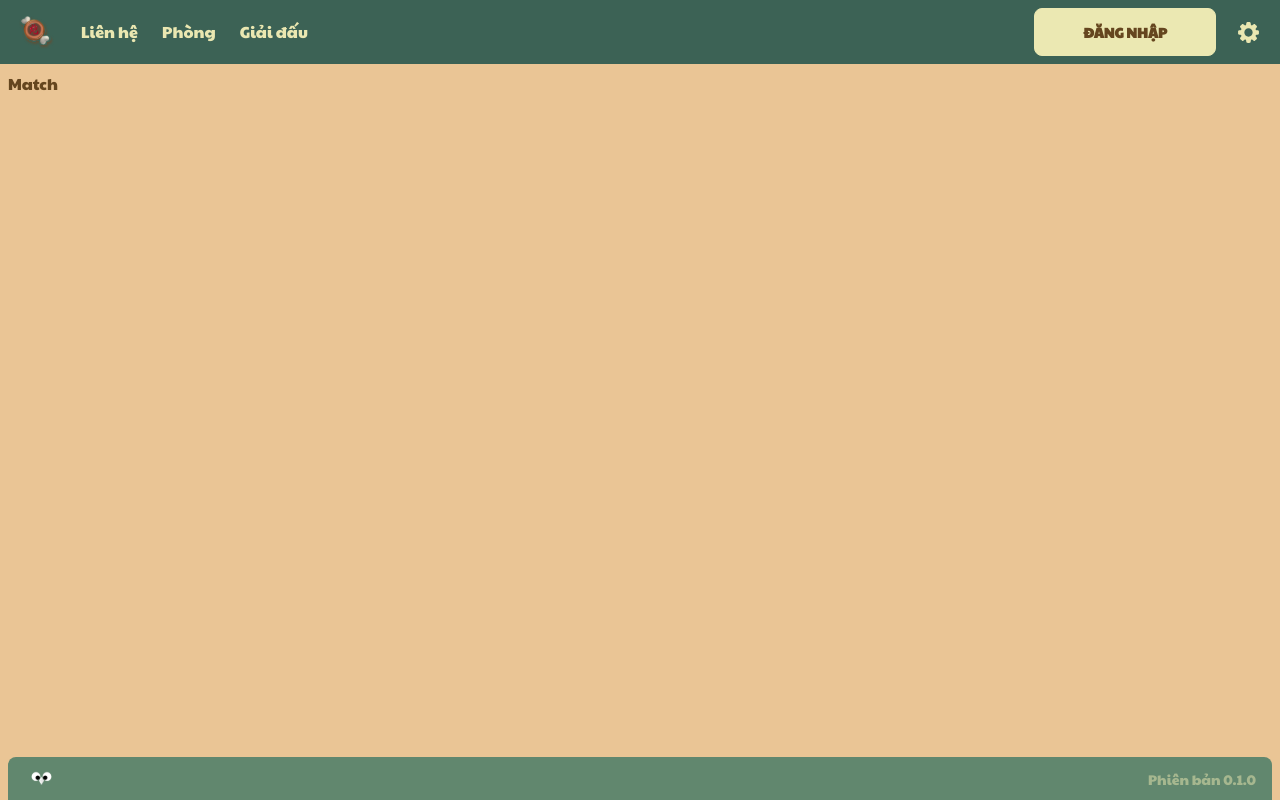
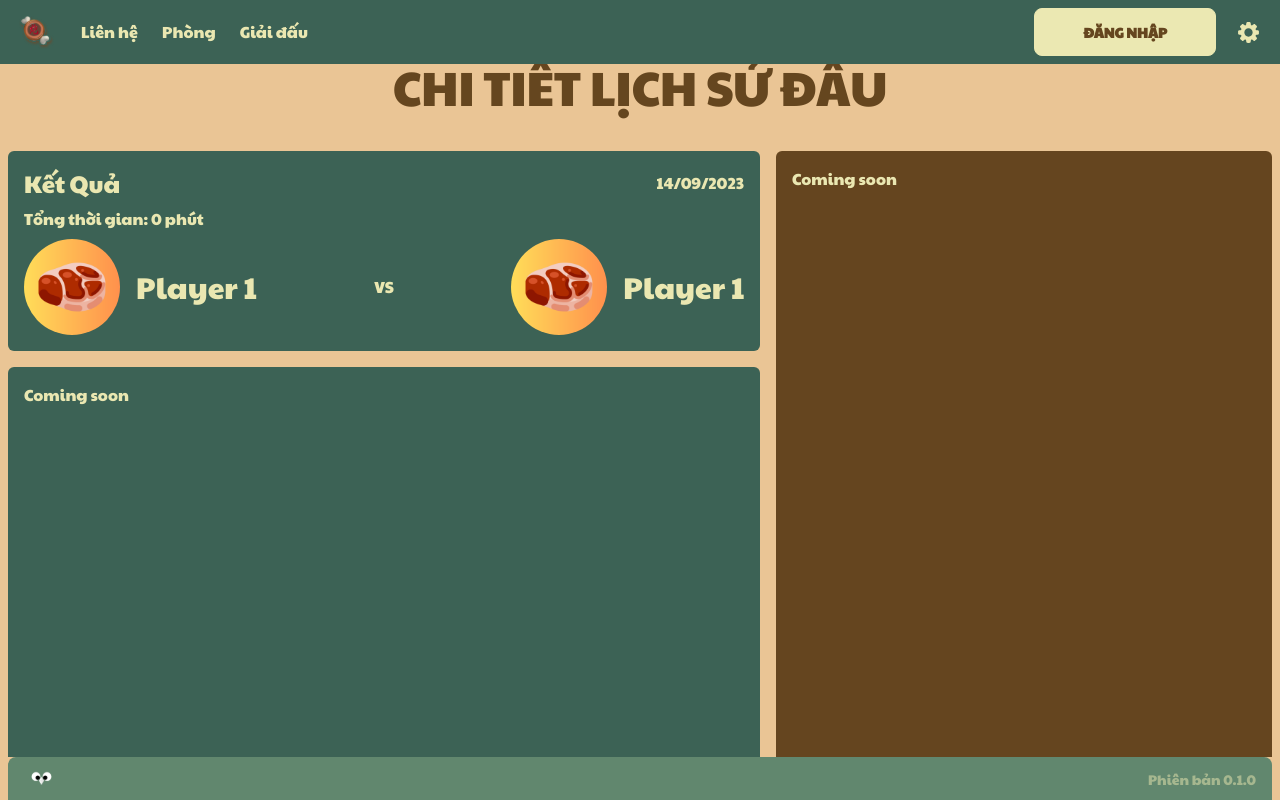
Before and after one commit to Owlvernyte/cotuong-frontend, a Next.js app: page /matches/1 in a window 1280 px wide. Built offline with nearby package versions, Linux system fonts and the light colour scheme; no server answers.

Commit message:
added ui

```diff
--- a/app/(basic)/matches/[id]/page.tsx
+++ b/app/(basic)/matches/[id]/page.tsx
@@ -1,9 +1,65 @@
+'use client'
+
+import Image from 'next/image'
 import React from 'react'
 
-function Match() {
-  return (
-    <div>Match</div>
-  )
+function Match({ params }: { params: { id: string } }) {
+    return (
+        <div className="h-full flex flex-col justify-center items-center">
+            <h1 className="text-5xl py-8">{'CHI TIẾT LỊCH SỬ ĐẤU'}</h1>
+            <div className="flex-1 w-full h-full grid grid-cols-5 grid-rows-3 gap-4 py-2 text-bamboo-100">
+                <div className="bg-bamboo-400 col-span-3 row-span-1 rounded-md p-4 flex flex-col">
+                    <div className="w-full flex justify-between items-center">
+                        <h2 className={'text-2xl'}>{'Kết Quả'}</h2>
+                        <span>{'14/09/2023'}</span>
+                    </div>
+                    <div className="py-2">
+                        <span>{'Tổng thời gian: 0 phút'}</span>
+                    </div>
+                    <div className="w-full flex justify-between items-center flex-1 h-full">
+                        <Player />
+
+                        <div>VS</div>
+
+                        <Player start={false} />
+                    </div>
+                </div>
+                <div className="bg-bamboo-400 col-span-3 row-span-2 rounded-md p-4">
+                    <span>Coming soon</span>
+                </div>
+                <div className="bg-dirt-400 col-start-4 col-end-6 row-start-1 row-span-3 rounded-md p-4">
+                    <span>Coming soon</span>
+                </div>
+            </div>
+        </div>
+    )
 }
 
 export default Match
+
+function Player({ start = true }: { start?: boolean }) {
+    const containerCn =
+        'flex-1 flex items-center ' + start ? 'justify-start' : 'justify-end'
+
+    return (
+        <div className={containerCn}>
+            <div className="flex justify-between items-center space-x-4">
+                <div className="avatar">
+                    <div className="w-24 rounded-full">
+                        <Image
+                            src="/assets/avatars/avatar1.png"
+                            style={{
+                                width: 'auto',
+                                height: 'auto',
+                            }}
+                            width={86}
+                            height={86}
+                            alt="Avatar Player 1"
+                        />
+                    </div>
+                </div>
+                <span className="text-3xl">Player 1</span>
+            </div>
+        </div>
+    )
+}
```
Also changed, not shown: features/match/match.service.ts (added, +17 -0 lines), features/match/match.types.ts (added, +24 -0 lines), features/match/useGetMatchById.ts (added, +10 -0 lines), features/match/useGetMatches.ts (added, +10 -0 lines).
